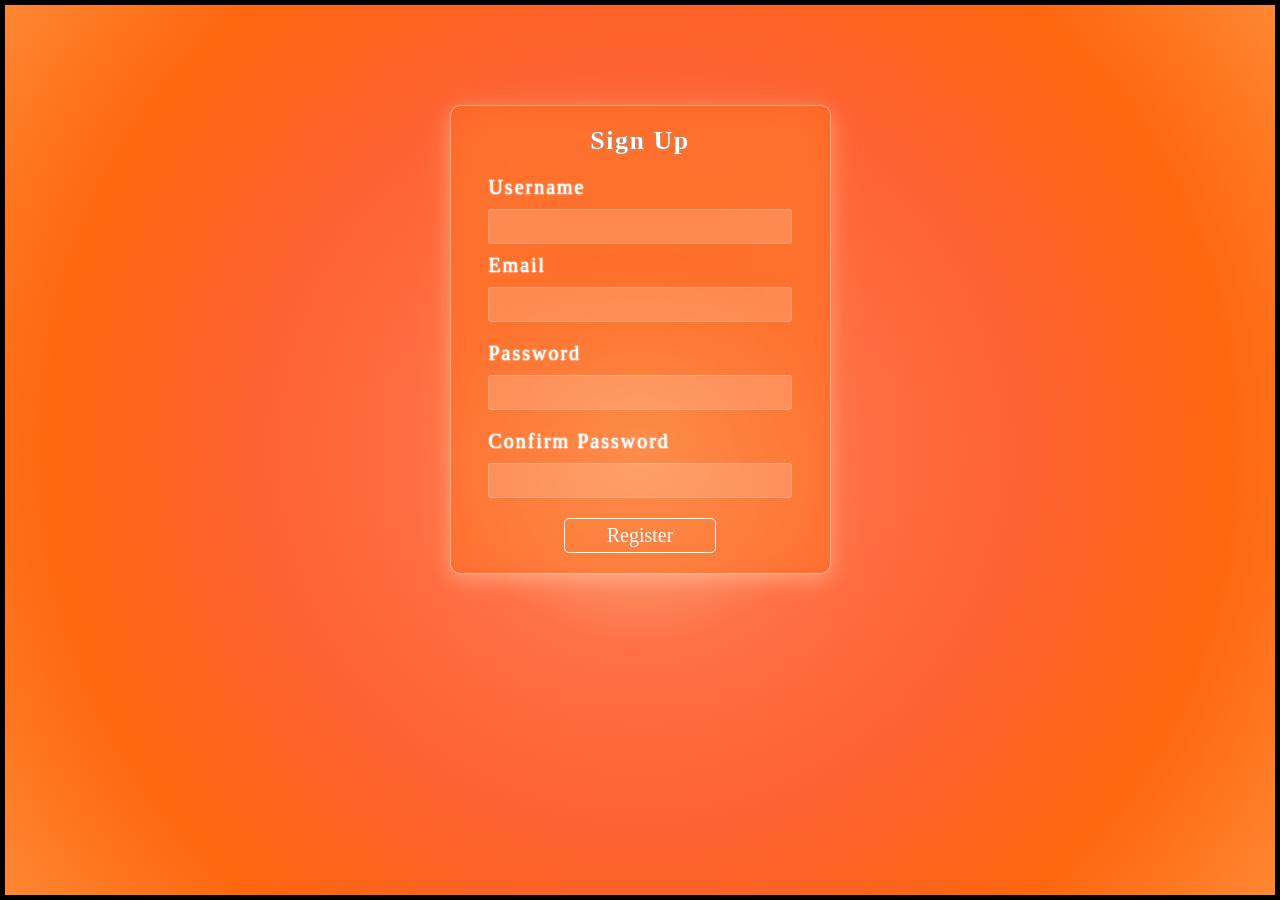
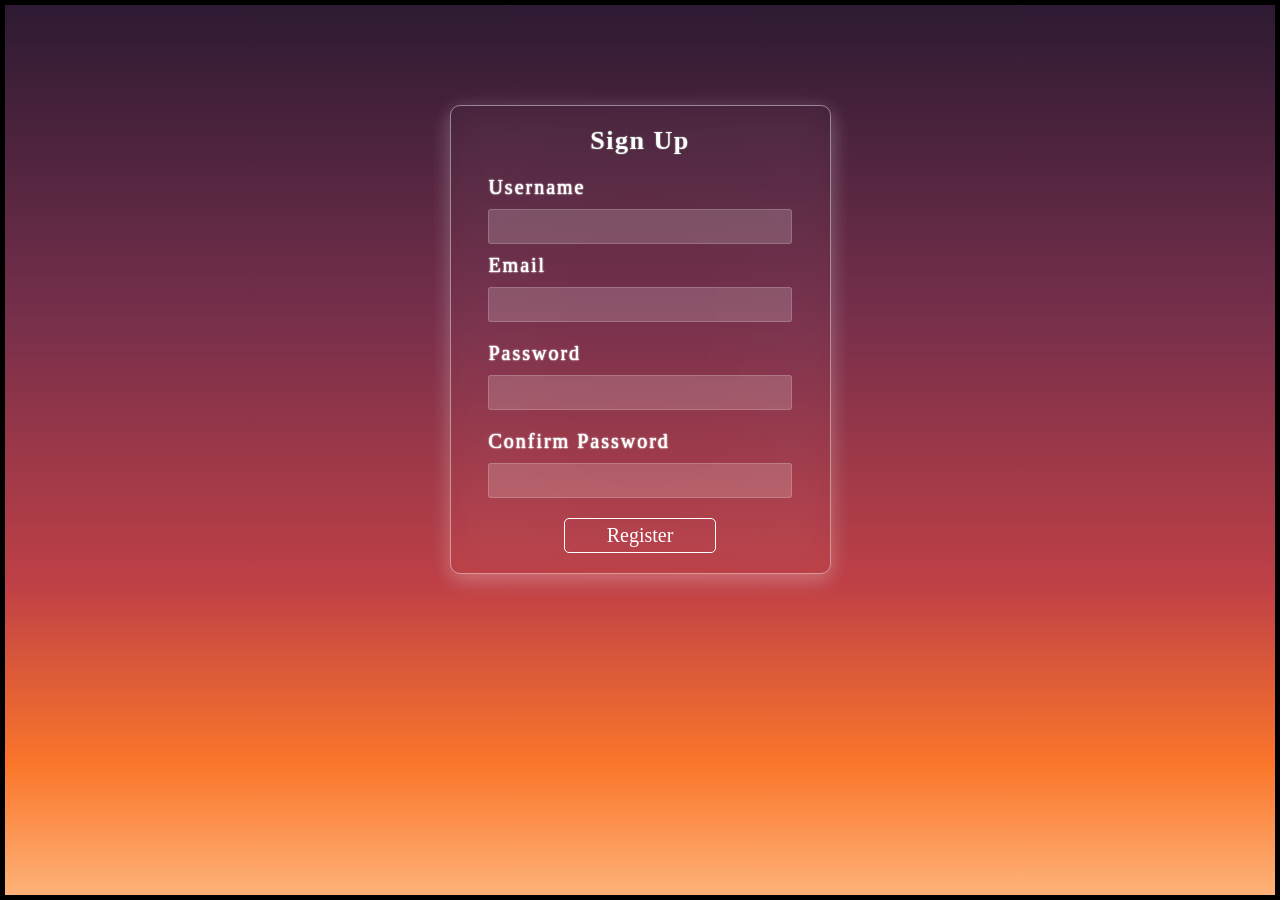

Add logout button and functionality to navigation; update styles and background gradients across multiple CSS files

--- a/assets/css/register.css
+++ b/assets/css/register.css
@@ -1,37 +1,39 @@
-*{
+* {
     padding: 0px;
     margin: 0px;
     box-sizing: border-box;
     font-family: "Libre Baskerville", serif;
 }
-body{
-    background: radial-gradient(circle, rgb(249, 190, 154),#ff7146, rgb(254, 97, 49), #ff660e, rgb(255, 136, 51));
-    height: 100vh; 
-    margin: 0; 
+
+body {
+    background: linear-gradient(to bottom, #2c1a32 0%, #762f4b 35%, #bf4046 65%, #fa762a 85%, #feb47b 100%);
+    height: 100vh;
+    margin: 0;
     border: 5px solid black;
 }
 
-.container{
+.container {
     width: 30%;
     margin: 0 auto;
-    background-color: #ff660e5f;
+    background-color: inherit;
     top: 100px;
     padding-bottom: 20px;
     border-radius: 10px;
     /* height: 60vh; */
-    box-shadow: 0 6px 20px rgba(255, 255, 255, 0.142), 
-  0 6px 20px rgba(255, 255, 255, 0.15);
-  border: 1px solid rgba(255, 255, 255, 0.443);
-  position: relative;
-  /* animation-name: float; */
-  animation-duration: 2s;
-  animation-timing-function: ease-in-out;
-  animation-direction: alternate;
-  animation-iteration-count: infinite;
-  animation-play-state: running;
-  
+    box-shadow: 0 6px 20px rgba(255, 255, 255, 0.142),
+        0 6px 20px rgba(255, 255, 255, 0.15);
+    border: 1px solid rgba(255, 255, 255, 0.443);
+    position: relative;
+    /* animation-name: float; */
+    animation-duration: 2s;
+    animation-timing-function: ease-in-out;
+    animation-direction: alternate;
+    animation-iteration-count: infinite;
+    animation-play-state: running;
+
 }
-.container::after{
+
+.container::after {
     content: "";
     position: absolute;
     top: 0;
@@ -40,35 +42,41 @@ body{
     bottom: 0;
     background: inherit;
     z-index: -1;
-    box-shadow: inset 0 0 500px rgba(255, 255, 255, 0.299); 
+    box-shadow: inset 0 0 500px rgba(255, 255, 255, 0.078);
     filter: blur(20px);
 }
-#kagerou{
+
+#kagerou {
     width: 100px;
     position: absolute;
     top: -85px;
     left: -30px;
 }
-#anya{
+
+#anya {
     width: 100px;
     position: absolute;
     top: -68px;
     right: 30px;
 }
-.diglett{
+
+.diglett {
     width: 60px;
     position: absolute;
     top: 412px;
     /* left: 10px; */
 }
-.diglett.one{
+
+.diglett.one {
     left: 10px;
 }
-.diglett.two{
+
+.diglett.two {
     right: 10px;
     transform: scaleX(-1);
 }
-.title{
+
+.title {
     width: 100%;
     text-align: center;
     color: white;
@@ -76,11 +84,12 @@ body{
     font-weight: bold;
     margin: 20px 0px 20px 0px;
     text-shadow: 0 0 1px rgb(0, 0, 0),
-    0 0 1px rgba(251, 249, 248, 0.845),
-    0 0 1px rgba(255, 255, 255, 0.986);
+        0 0 1px rgba(251, 249, 248, 0.845),
+        0 0 1px rgba(255, 255, 255, 0.986);
     letter-spacing: 1.5px;
 }
-.inner-container{
+
+.inner-container {
     /* background-color: red; */
     width: 80%;
     margin: 0 auto;
@@ -90,12 +99,15 @@ body{
     font-size: 20px;
     color: white;
     text-shadow: 0 0 1px rgb(243, 240, 237),
-    0 0 1px rgba(251, 249, 248, 0.845),
-    0 0 2px rgba(255, 255, 255, 0.986);
+        0 0 1px rgba(251, 249, 248, 0.845),
+        0 0 2px rgba(255, 255, 255, 0.986);
     letter-spacing: 2px;
 }
 
-#usernameR,#passwordR,#email,#confirm-passwordR{
+#usernameR,
+#passwordR,
+#email,
+#confirm-passwordR {
     font-size: 20px;
     outline: none;
     border: 1px solid rgba(255, 255, 255, 0.18);
@@ -104,20 +116,26 @@ body{
     padding: 5px;
     color: white;
     text-shadow: 0 0 1px rgb(243, 240, 237),
-    0 0 1px rgba(251, 249, 248, 0.845),
-    0 0 1px rgba(255, 255, 255, 0.986);
+        0 0 1px rgba(251, 249, 248, 0.845),
+        0 0 1px rgba(255, 255, 255, 0.986);
     letter-spacing: 2px;
 }
-#usernameR:focus, #passwordR:focus, #email:focus, #confirm-passwordR:focus{
-    box-shadow: 0 6px 20px rgba(255, 255, 255, 0.142), 
-    0 6px 20px rgba(255, 255, 255, 0.15);
+
+#usernameR:focus,
+#passwordR:focus,
+#email:focus,
+#confirm-passwordR:focus {
+    box-shadow: 0 6px 20px rgba(255, 255, 255, 0.142),
+        0 6px 20px rgba(255, 255, 255, 0.15);
     background-color: rgba(255, 255, 255, 0.205);
     border: 1px solid rgba(255, 255, 255, 0.418);
 }
-#pass{
+
+#pass {
     margin-top: 10px;
 }
-#register{
+
+#register {
     outline: none;
     font-size: 20px;
     padding: 5px;
@@ -131,11 +149,12 @@ body{
     position: relative;
 }
 
-#register:hover{
+#register:hover {
     cursor: pointer;
-    box-shadow: 0 6px 20px rgba(255, 255, 255, 0.142), 
-  0 6px 20px rgba(255, 255, 255, 0.15);
+    box-shadow: 0 6px 20px rgba(255, 255, 255, 0.142),
+        0 6px 20px rgba(255, 255, 255, 0.15);
 }
+
 .notification {
     position: fixed;
     font-size: 24px;
@@ -150,11 +169,12 @@ body{
     opacity: 0;
     transition: opacity 0.3s ease;
     z-index: 9999;
-    background-color: #ff333388;
-    border: 2px solid rgba(255, 0, 0, 0.411);
- 
+    background-color: #00000088;
+    border: 2px solid rgba(124, 124, 124, 0.411);
+
 }
-.notification::after{
+
+.notification::after {
     content: "";
     position: absolute;
     top: 0;
@@ -171,46 +191,58 @@ body{
 }
 
 @media screen and (max-width: 850px) {
-    .container{
+    .container {
         width: 50%;
     }
-    .cloud.cloud.four,.cloud.three,#jujutsu,#goku{
+
+    .cloud.cloud.four,
+    .cloud.three,
+    #jujutsu,
+    #goku {
         display: none;
     }
 }
+
 @media screen and (max-width: 600px) {
-    .container{
+    .container {
         width: 70%;
     }
-    body{
+
+    body {
         border: none;
     }
-    
+
 }
+
 @media screen and (max-width: 420px) {
-    .container{
+    .container {
         width: 80%;
     }
-    .cloud{
+
+    .cloud {
         width: 250px;
     }
-    .sign-up{
+
+    .sign-up {
         font-size: 18px;
         bottom: 5px;
         right: 20px;
     }
-    .notification{
+
+    .notification {
         font-size: 16px;
         width: 60%;
         bottom: 270px;
     }
 }
+
 @media screen and (max-width: 350px) {
 
-    .cloud{
+    .cloud {
         width: 220px;
     }
-    .sign-up{
+
+    .sign-up {
         bottom: 10px;
     }
 }
